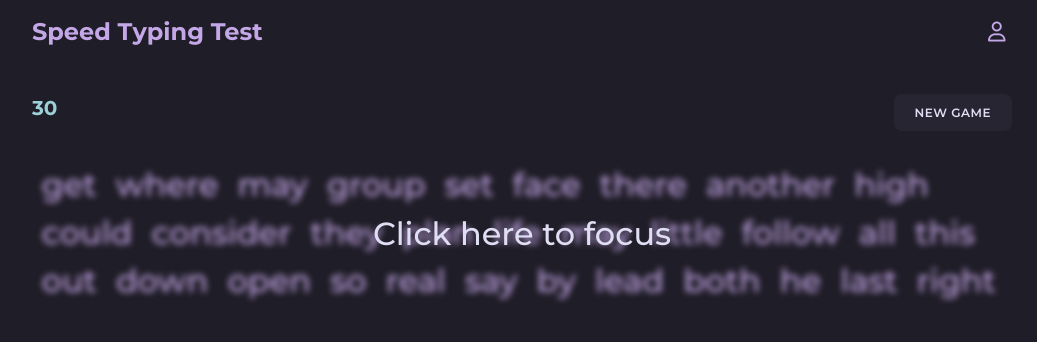
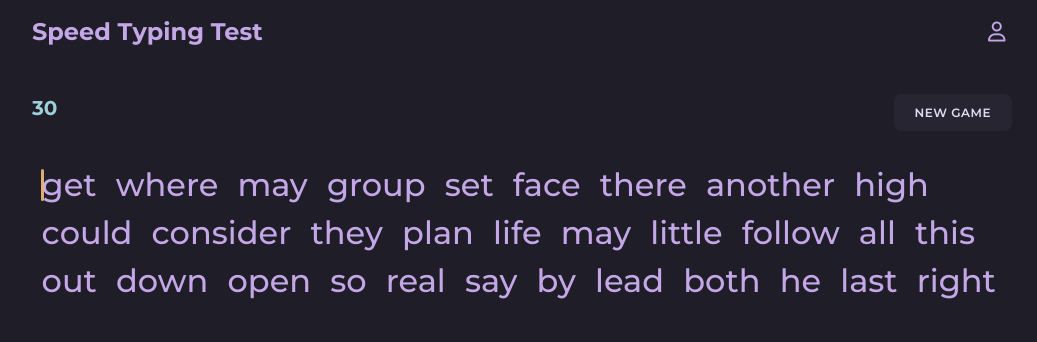
Before and after one commit to IgorDyshuk/SpeedTypingTest, a website built with webpack: page index.html in a window 1280 px wide. Both pictures are taken after a click on the button "NEW GAME". Shown: the whole page, without its empty margins (118-1155 px from the left). Built offline with nearby package versions, Linux system fonts and the light colour scheme; files whose address does not match are found by name.

Commit message:
add auto-focus on game load

```diff
--- a/index.html
+++ b/index.html
@@ -123,7 +123,7 @@
       <button id="new_game_button">New Game</button>
     </div>
   </div>
-  <div id="game" tabindex="0">
+  <div id="game" tabindex="-1">
     <div id="words"></div>
     <div id="cursor"></div>
     <div id="focus-error">Click here to focus</div>
--- a/js/typing.js
+++ b/js/typing.js
@@ -85,7 +85,25 @@ function restGameUI() {
   const firstWord = document.querySelector(".word");
   firstWord.classList.add("current");
   firstWord.querySelector(".letter").classList.add("current");
+
+  const gameElement = document.getElementById("game")
+  gameElement.focus();
 }
+
+window.addEventListener('load', () => {
+  const gameElement = document.getElementById("game")
+  if (gameElement) {
+    gameElement.focus()
+  }
+})
+
+
+document.getElementById("game").addEventListener('keydown', e => {
+  const allowKeys = /^[a-zA-Z0-9\s\b]$/
+  if (!allowKeys.test(e.key)) {
+    e.preventDefault()
+  }
+})
 
 document.getElementById("game").addEventListener('keydown', e => {
   const key = e.key
@@ -232,7 +250,9 @@ document.getElementById("game").addEventListener('keydown', e => {
       })
 
       const extraLetters = currentWord.querySelectorAll('.letter.extra')
-      extraLetters.forEach(el => {el.remove()})
+      extraLetters.forEach(el => {
+        el.remove()
+      })
 
       if (currentWord.firstChild) {
         addClass(currentWord.firstChild, "current")
@@ -256,7 +276,9 @@ document.getElementById("game").addEventListener('keydown', e => {
         })
 
         const extraLetters = prevWord.querySelectorAll('.letter.extra')
-        extraLetters.forEach(el => {el.remove()})
+        extraLetters.forEach(el => {
+          el.remove()
+        })
 
         addClass(prevWord.firstChild, "current")
 
```
